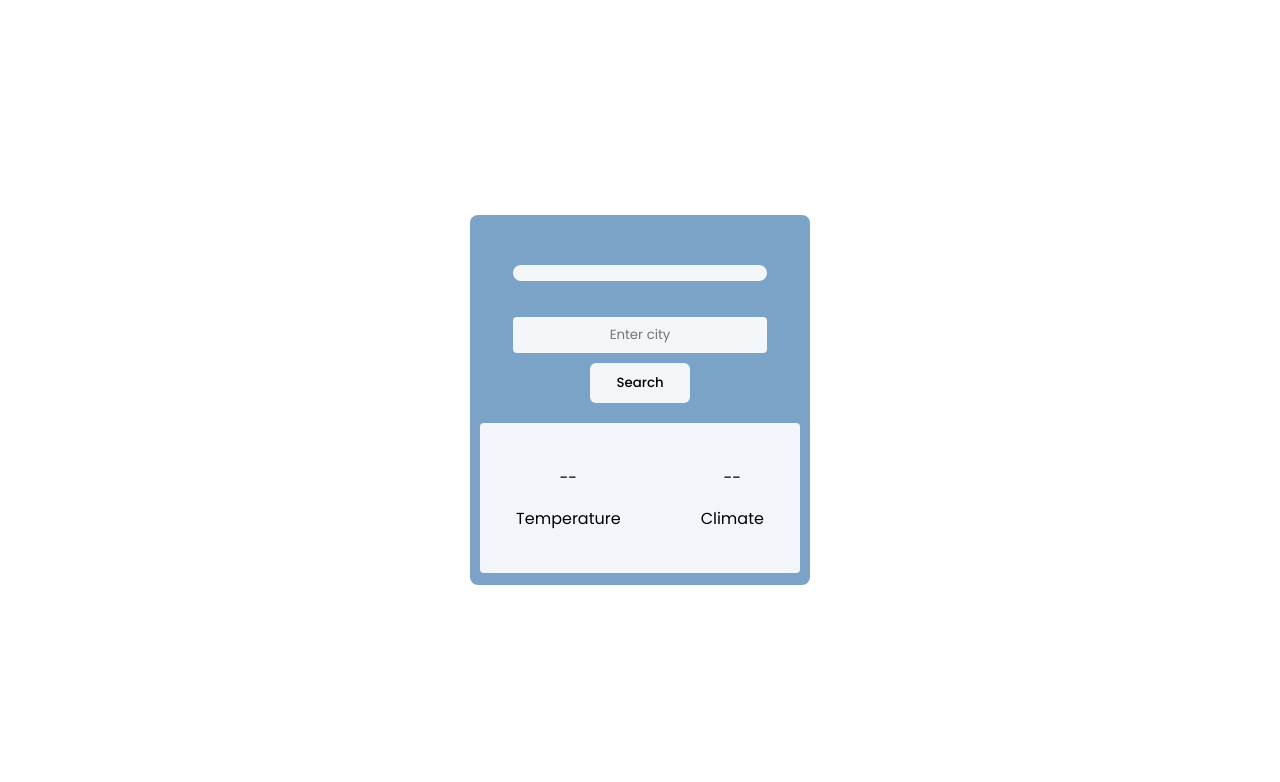
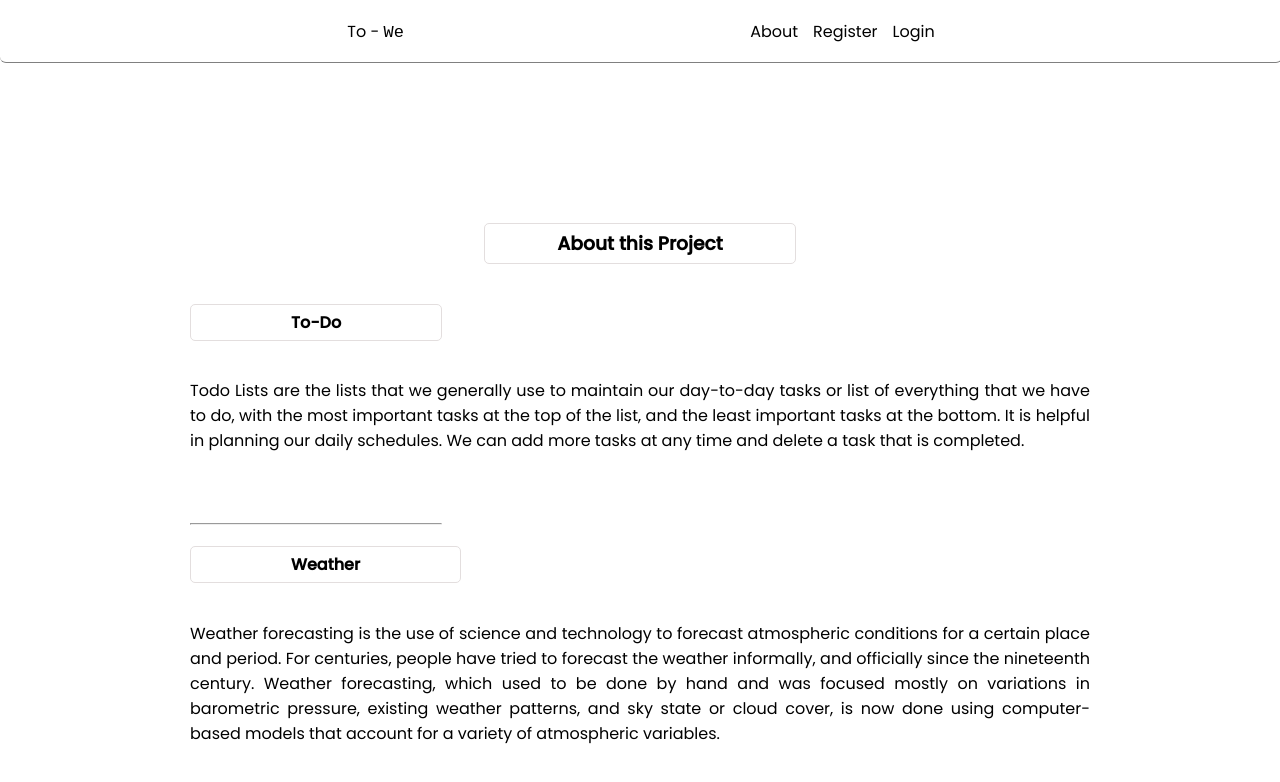
Before and after one commit to timeisnotgood/weather-app, a React (Create React App) app in the folder client/: page / in a window 1280 px wide. Shown: the top 782 px of the page. Built offline with nearby package versions, Linux system fonts and the light colour scheme.

Commit message:
to-do and weather completed

```diff
--- a/client/src/App.js
+++ b/client/src/App.js
@@ -21,7 +21,7 @@ const App = () => {
 
   return (
     <div style={{height : "100vh", padding:"0px"}} >
-    {/* <Usercontext>
+    <Usercontext>
     <Navbar  />
       <Routes>
         <Route path='/' exact element={<About/>} />
@@ -31,9 +31,7 @@ const App = () => {
         <Route path='/todo' element={<Tod/>} />
         <Route path='/weather' element={<Weather/>} />
       </Routes>
-    </Usercontext> */}
-    <Weather/>
-
+    </Usercontext>
     </div>
   )
 }
```
